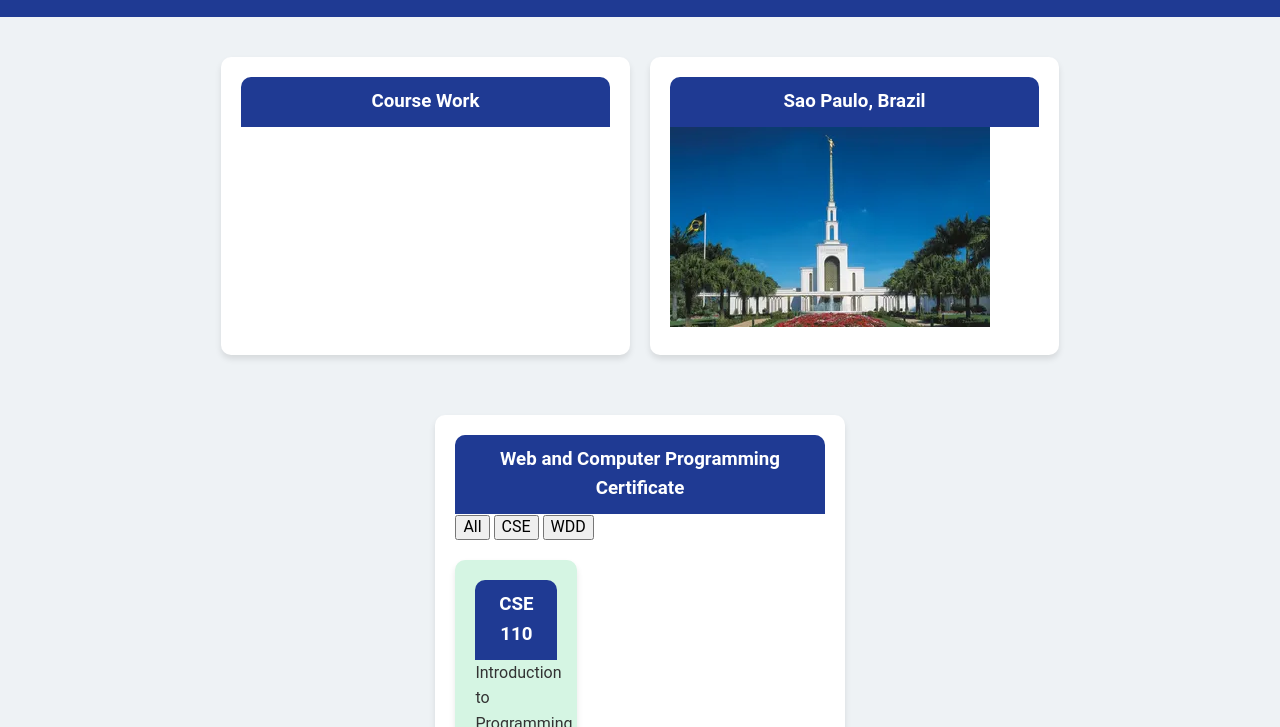
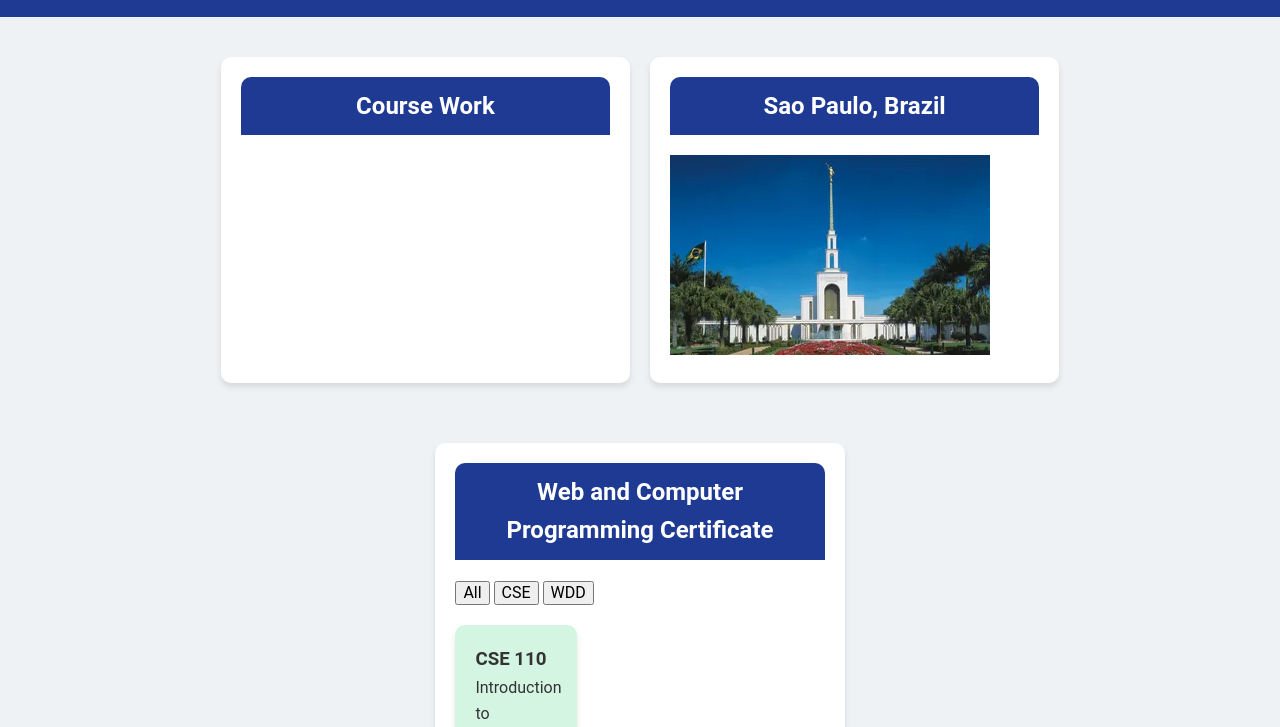
Before and after one commit to GuinhoSensei/wdd231, a plain HTML site: page index.html in a window 1280 px wide. Shown: the part 73-800 px from the top of the page. Drawn offline with Linux system fonts and the light colour scheme.

Commit message:
Validation completed

```diff
--- a/index.html
+++ b/index.html
@@ -28,33 +28,31 @@
     <main>
 
         <div class="card">
-            <h3>Course Work</h3>
+            <h2>Course Work</h2>
             <ul></ul>
             <ul></ul>
             <ul></ul>
-            </div>
         </div>
 
         <div class="card">
-            <h3>Sao Paulo, Brazil</h3>
+            <h2>Sao Paulo, Brazil</h2>
             <img id="hero-img" src="images/temple_sp.webp" alt="Sao Paulo Temple">
         </div>
 
         <div class="card">
-            <h3>Web and Computer Programming Certificate</h3>
+            <h2>Web and Computer Programming Certificate</h2>
            <div class="filters">
                 <button class="filter" data-filter="all">All</button>
                 <button class="filter" data-filter="CSE">CSE</button>
                 <button class="filter" data-filter="WDD">WDD</button>
                 <div id="activity-links"></div>
-            <p id="totalCredits">Total Credits: 0</p>
+                <p id="totalCredits">Total Credits: 0</p>
+            </div>
         </div>
-
     </main>
     <footer>
         <p id="copyright"></p>
         <p id="lastModified"></p>
-        <p><span class="label">Number of Visits: </span><span class="visits"></span></p>
     </footer>
 </body>
 </html>
--- a/styles/style.css
+++ b/styles/style.css
@@ -94,7 +94,7 @@ h2 {
     flex: 1 1 calc(33% - 40px);
     max-width: calc(33% - 40px);
 }
-.card h3 {
+.card h2 {
     background-color: #1f3a93;
     color: white;
     padding: 10px;
```
